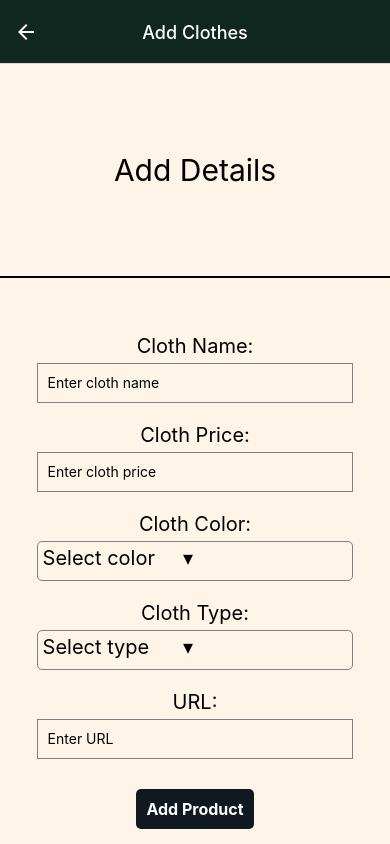
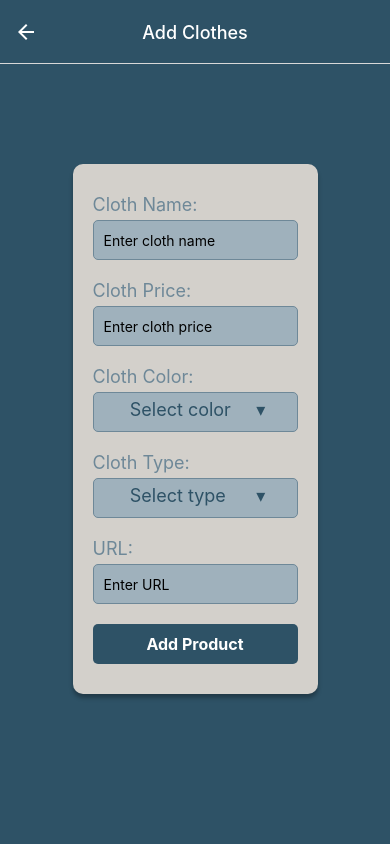
Before and after one commit to KhaosFountain/UniFashion, a React Native app: screen /Add in a window 390 px wide. Built offline with nearby package versions, Linux system fonts and the light colour scheme; what expo-notifications would draw is missing.

Commit message:
done some css

```diff
--- a/App.js
+++ b/App.js
@@ -33,9 +33,10 @@ export default function App() {
           name="auth"
           component={AuthScreen}
           options={{
-            title: "signup",
+            title: "Welcome",
             headerStyle: { backgroundColor: "#102820FF" },
             headerTintColor: "white",
+            headerTitleAlign: 'center',
           }}
         />
 
@@ -43,9 +44,9 @@ export default function App() {
           name="signup"
           component={SignupScreen}
           options={{
-            title: "signup",
-            headerStyle: { backgroundColor: "#102820FF" },
-            headerTintColor: "white",
+            title: "Signup Here",
+            headerStyle: { backgroundColor: "#2E5266FF" },
+            headerTintColor: "#FFA177FF",
             headerTitleAlign: 'center',
           }}
         />
@@ -79,7 +80,7 @@ export default function App() {
           component={AddScreen}
           options={{
             title: "Add Clothes",
-            headerStyle: { backgroundColor: "#102820FF" },
+            headerStyle: { backgroundColor: "#2E5266FF" },
             headerTintColor: "white",
             headerTitleAlign: 'center',
           }}
@@ -114,17 +115,6 @@ const HomeScreen = ({ navigation }) => {
             <Text style={style.text}>Add Product</Text>
           </Pressable>
         </View>
-        <View style={style.section} >
-          <Pressable onPress={() => navigation.navigate("Edit")} style={style.button}>
-            <Text style={style.text}>Edit Product</Text>
-          </Pressable>
-        </View>
-        <View style={style.section}>
-          <Pressable onPress={() => navigation.navigate("Delete")} style={style.button}>
-            <Text style={style.text}>Delete Product</Text>
-          </Pressable>
-        </View>
-
       </View>
     </ScrollView>
 
@@ -134,10 +124,9 @@ const HomeScreen = ({ navigation }) => {
 const style = StyleSheet.create({
   container: {
     flex: 1,
-    backgroundColor: "grey",
-    justifyContent: "space-around",
+    backgroundColor: "#fef4e8",
     alignItems: "center",
-    height: 1000,
+    height: 830,
   },
   logIn: {
     backgroundColor: "pink",
--- a/Screens/AddScreen.js
+++ b/Screens/AddScreen.js
@@ -99,9 +99,9 @@ export default function AddScreen() {
 
     return (
         <ScrollView style={style.scroll}>
-            <View style={style.add}>
-                <Text style={style.title}>Add Details</Text>
-                <View style={style.box}>
+            <View style={style.container}>
+                <View style={style.card}>
+                    <View style={style.inputGroup}>
                         <Text style={style.label}>Cloth Name:</Text>
                         <TextInput
                             style={style.input}
@@ -109,7 +109,9 @@ export default function AddScreen() {
                             value={name}
                             onChangeText={setName}
                         />
+                    </View>
 
+                    <View style={style.inputGroup}>
                         <Text style={style.label}>Cloth Price:</Text>
                         <TextInput
                             style={style.input}
@@ -117,7 +119,9 @@ export default function AddScreen() {
                             value={price}
                             onChangeText={setPrice}
                         />
+                    </View>
 
+                    <View style={style.inputGroup}>
                         <Text style={style.label}>Cloth Color:</Text>
                         <TouchableOpacity
                             onPress={() => {
@@ -125,27 +129,11 @@ export default function AddScreen() {
                             }}
                             style={pickerStyles}
                         >
-                        <Text style = {style.text}>{color || 'Select color    '} {"\u25BE"}</Text>
+                            <Text style={style.text}>{color || 'Select color    '} {"\u25BE"}</Text>
                         </TouchableOpacity>
-                    <Modal
-                        animationType="fade"
-                        transparent={true}
-                        visible={colorModalVisible}
-                        onRequestClose={() => {
-                            setColorModalVisible(false);
-                        }}
-                    >
-                        <View style={style.centeredView}>
-                            <View style={style.modalView}>
-                                <FlatList
-                                    data={colors}
-                                    renderItem={renderItemColor}
-                                    keyExtractor={(item) => item.value}
-                                />
                     </View>
-                        </View>
-                    </Modal>
 
+                    <View style={style.inputGroup}>
                         <Text style={style.label}>Cloth Type:</Text>
                         <TouchableOpacity
                             onPress={() => {
@@ -153,27 +141,11 @@ export default function AddScreen() {
                             }}
                             style={pickerStyles}
                         >
-                        <Text style = {style.text}>{type || 'Select type     '} {"\u25BE"}</Text>
+                            <Text style={style.text}>{type || 'Select type     '} {"\u25BE"}</Text>
                         </TouchableOpacity>
-                    <Modal
-                        animationType="fade"
-                        transparent={true}
-                        visible={typeModalVisible}
-                        onRequestClose={() => {
-                            setTypeModalVisible(false);
-                        }}
-                    >
-                        <View style={style.centeredView}>
-                            <View style={style.modalView}>
-                                <FlatList
-                                    data={clothingTypes}
-                                    renderItem={renderItemType}
-                                    keyExtractor={(item) => item.value}
-                                />
                     </View>
-                        </View>
-                    </Modal>
 
+                    <View style={style.inputGroup}>
                         <Text style={style.label}>URL:</Text>
                         <TextInput
                             style={style.input}
@@ -181,94 +153,108 @@ export default function AddScreen() {
                             value={url}
                             onChangeText={setUrl}
                         />
+                    </View>
 
+                    {/* Add Product Button */}
                     <Pressable style={style.addButton} onPress={async () => callAPI()}>
                         <Text style={style.buttonText}>Add Product</Text>
                     </Pressable>
                 </View>
             </View>
         </ScrollView>
-
     );
 }
 
 const style = StyleSheet.create({
     scroll: {
-        backgroundColor: 'black',
+        backgroundColor: '#2E5266FF',
     },
-    add: {
-        justifyContent: "space-evenly",
+    container: {
+        flex: 1,
+        justifyContent: "center",
         alignItems: "center",
-        backgroundColor: "#fef4e8",
-        height: 900,
+        paddingHorizontal: 20,
+        backgroundColor: '#2E5266FF',
     },
     title: {
-        alignItems: 'center',
         fontSize: 30,
+        color: '#D3D0CBFF',
+        fontWeight: 'bold',
+        marginBottom: 20,
     },
-    box: {
-        borderWidth: 2,
-        borderColor: 'black',
-        width: 400,
-        height: 600,
-        justifyContent: 'center',
-        alignItems: 'center',
+    card: {
+        backgroundColor: '#D3D0CBFF',
+        width: '70%',
+        borderRadius: 10,
+        paddingHorizontal: 20,
+        paddingVertical: 30,
+        shadowColor: '#000',
+        shadowOffset: {
+            width: 0,
+            height: 4,
+        },
+        shadowOpacity: 0.30,
+        shadowRadius: 4.65,
+        elevation: 8,
+        marginTop: 100,
+    },
+    inputGroup: {
+        marginBottom: 20,
     },
     label: {
-        fontSize: 20,
-        marginTop: 10,
+        fontSize: 18,
         marginBottom: 5,
+        color: '#6E8898FF',
     },
     text: {
-        fontSize: 20,
-        color: 'black',
+        fontSize: 18,
+        color: '#2E5266FF',
         textAlign: "center",
         paddingLeft: 5,
         paddingBottom: 5,
     },
     input: {
         borderWidth: 1,
-        borderColor: 'gray',
-        width: '80%',
+        borderColor: '#6E8898FF',
+        backgroundColor: '#9FB1BCFF',
+        width: '100%',
         height: 40,
         padding: 10,
-        marginBottom: 10,
+        borderRadius: 5,
     },
     addButton: {
-        backgroundColor: '#101820FF',
+        backgroundColor: '#2E5266FF',
         borderRadius: 5,
-        padding: 10,
-        marginTop: 20,
+        paddingVertical: 10,
+        paddingHorizontal: 20,
     },
     buttonText: {
         color: 'white',
         fontWeight: 'bold',
         fontSize: 16,
+        textAlign: 'center',
     },
     pickerIOS: {
         borderWidth: 1,
-        borderColor: 'gray',
-        width: '80%',
+        borderColor: '#6E8898FF',
+        backgroundColor: '#9FB1BCFF',
+        width: '100%',
         height: 40,
         borderRadius: 5,
-        marginBottom: 10,
-        alignItems: 'flex-start',
         justifyContent: 'center',
     },
     pickerAndroid: {
         borderWidth: 1,
-        borderColor: 'gray',
-        width: '80%',
+        borderColor: '#6E8898FF',
+        backgroundColor: '#9FB1BCFF',
+        width: '100%',
         height: 40,
         borderRadius: 5,
-        marginBottom: 10,
-        alignItems: 'flex-start',
         justifyContent: 'center',
     },
     centeredView: {
         flex: 1,
         justifyContent: 'center',
-        backgroundColor: 'grey',
         backgroundColor: 'rgba(128, 128, 128, 0.5)',
         marginTop: 56,
     },
@@ -286,7 +272,7 @@ const style = StyleSheet.create({
         shadowRadius: 4,
         elevation: 5,
     },
-    pickerItem:{
+    pickerItem: {
         fontSize: 30,
-    }
+    },
 });
--- a/Screens/Signup.js
+++ b/Screens/Signup.js
@@ -1,8 +1,8 @@
 import React, { useState } from 'react';
 import { useEffect } from 'react';
-import { View, Text, TextInput, Pressable, StyleSheet } from 'react-native';
+import { View, Text, TextInput, Pressable, StyleSheet, Image } from 'react-native';
 
-export default function SignupScreen({navigation}) {
+export default function SignupScreen({ navigation }) {
     const [username, setUsername] = useState("");
     const [password, setPassword] = useState("");
     const [isSignUp, setSignup] = useState(false);
@@ -23,8 +23,7 @@ export default function SignupScreen({navigation}) {
                     }) // Need to use POST to send body
                 }
             )
-            if(res.status == 201)
-            {
+            if (res.status == 201) {
                 setSignup(true);
             }
             setUsername("");
@@ -43,46 +42,85 @@ export default function SignupScreen({navigation}) {
     }, [isSignUp]);
 
     return (
-        <View style={style.auth}>
-            <Text style={style.authText}>Signup Here</Text>
+        <View style={style.authContainer}>
+          <View style={style.cardContainer}>
+            <View style={style.usernameContainer}>
               <TextInput
-                style={style.textInput}
-                placeholder="Username"
+                style={style.usernameInput}
+                placeholder="Enter your username"
+                placeholderTextColor={'#3E282BFF'}
                 defaultValue={username}
-                onChangeText={user => setUsername(user)}
+                onChangeText={(user) => setUsername(user)}
               />
+            </View>
+            <View style={style.passwordContainer}>
               <TextInput
-                style={style.textInput}
-                placeholder="Password"
+                style={style.passwordInput}
+                placeholder="Enter your password"
+                placeholderTextColor={'#3E282BFF'}
                 defaultValue={password}
-                onChangeText={pass => setPassword(pass)}
+                onChangeText={(pass) => setPassword(pass)}
                 secureTextEntry={true}
               />
-            <Pressable style={style.logIn} onPress={async () => callAPI()}>
-                <Text style={style.text}>Sign Up</Text>
+            </View>
+            <Pressable style={style.signUpButton} onPress={async () => callAPI()}>
+              <Text style={style.signUpButtonText}>Sign Up</Text>
             </Pressable>
+          </View>
         </View>
       );
 }
 
 
 const style = StyleSheet.create({
-    auth: {
+    authContainer: {
       flex: 1,
-        justifyContent: "flex-start",
+      justifyContent: "center",
       alignItems: "center",
-        backgroundColor: "#fef4e8",
+      backgroundColor: '#2E5266FF', // Sapphire
     },
-    textInput: {
-        marginTop: 10,
+    cardContainer: {
+      backgroundColor: '#D3D0CBFF', // American Silver
+      padding: 20,
+      borderRadius: 10,
+      alignItems: 'center',
+      shadowColor: "#000",
+      shadowOffset: {
+        width: 0,
+        height: 5,
+      },
+      shadowOpacity: 0.36,
+      shadowRadius: 6.68,
+      elevation: 20,
+    },
+    usernameContainer: {
+      marginTop: 20,
+      flexDirection: "row",
+      alignItems: "center",
+    },
+    usernameInput: {
       borderWidth: 1,
-        borderColor: "black",
-        padding: 3,
-        width: 400,
-        color: "black",
+      borderColor: '#6E8898FF', // Light Slate Gray
+      padding: 10,
+      width: "80%",
+      fontSize: 18,
+      color: '#9FB1BCFF', // Cadet Gray
     },
-    logIn: {
-        backgroundColor: "pink",
+    passwordContainer: {
+      marginTop: 20,
+      flexDirection: "row",
+      alignItems: "center",
+    },
+    passwordInput: {
+      borderWidth: 1,
+      borderColor: '#6E8898FF', // Light Slate Gray
+      padding: 10,
+      width: "80%",
+      fontSize: 18,
+      color: '#9FB1BCFF', // Cadet Gray
+    },
+    signUpButton: {
+        backgroundColor: '#6E8898FF', // Light Slate Gray
         padding: 10,
         marginTop: 10,
         alignItems: "center",
@@ -90,6 +128,17 @@ const style = StyleSheet.create({
         borderColor: "black",
         borderRadius: 3,
         width: 100,
+        shadowColor: "#000",
+        shadowOffset: {
+          width: 0,
+          height: 5,
         },
-
-})
+        shadowOpacity: 0.36,
+        shadowRadius: 6.68,
+        elevation: 11,
+    },
+    signUpButtonText: {
+      color: "white",
+      fontWeight: "bold",
+    },
+});
--- a/Screens/ViewScreen.js
+++ b/Screens/ViewScreen.js
@@ -67,70 +67,55 @@ export default function ViewScreen({ navigation }) {
   }, []);
 
   return (
-    <ScrollView>
+    <ScrollView flex={1}>
       <View style={style.container}>
         {products.map((product) => (
-          <View key={product._id}>
+          <View style={style.cardContainer} key={product._id}>
             <Image
               source={{ uri: product.url }}
-              style={{ width: 200, height: 200 }}
+              style={style.image}
             />
-            <Text>
-              {product.productTitle}: {product.color} : {product.productName}:{" "}
-              {product.price}
-            </Text>
+            <View style={style.cardTextContainer}>
+              <Text style={style.cardTitle}>Title: {product.productTitle}</Text>
+              <Text style={style.cardSubtitle}>color: {product.color}</Text>
+              <Text style={style.cardName}>name: {product.productName}</Text>
+              <Text style={style.cardPrice}>Price: ${product.price}</Text>
+            </View>
             <Pressable
-              style={style.logIn}
-              onPress={() => { scheduleNotificationHandler(product.productName); sendPushNotificationHandler(); deleteApi(product.productName); }}
+              style={style.buyButton}
+              onPress={() => {
+                scheduleNotificationHandler(product.productName);
+                sendPushNotificationHandler();
+                deleteApi(product.productName);
+              }}
             >
-              <Text>Buy</Text>
+              <Text style={style.buyButtonText}>Buy</Text>
             </Pressable>
           </View>
         ))}
       </View>
     </ScrollView>
-
   );
 }
 
 const style = StyleSheet.create({
   container: {
     width: "100%",
-    height: "85%",
-    padding: 5,
+    height: "100%",
+    padding: 10,
     flexDirection: "row",
     flexWrap: "wrap",
-  },
-  box: {
-    width: "50%",
-    height: "50%",
-    padding: 5,
-  },
-  inner: {
-    flex: 1,
-    backgroundColor: "#eee",
-    alignItems: "center",
-    justifyContent: "center",
+    justifyContent: "space-evenly",
+    backgroundColor: '#fef4e8',
   },
   image: {
-    width: "100%",
-    height: "100%",
+    width: 200,
+     height: 200 ,
     resizeMode: "contain",
   },
   text: {
     fontSize: 25,
     textAlign: "center",
-  },
-  button: {
-    backgroundColor: "black",
-    padding: 10,
-    marginTop: 10,
-    alignItems: "center",
-    borderWidth: 3,
-    borderColor: "white",
-    borderRadius: 3,
-  },
-  text: {
     color: "white",
   },
   logIn: {
@@ -143,4 +128,26 @@ const style = StyleSheet.create({
     borderRadius: 3,
     width: 100,
   },
+  cardContainer:{
+    overflow: 'hidden',
+    width: '47%',
+    alignItems: "center",
+    borderWidth: 1,
+    borderColor: 'black',
+    marginBottom: 20,
+  },
+  cardTextContainer:{
+    flex: 1,
+    alignItems: "flex-start",
+  },
+  buyButton:{
+    backgroundColor: "pink",
+    padding: 10,
+    marginBottom: 30,
+    alignItems: "center",
+    borderWidth: 2,
+    borderColor: "black",
+    borderRadius: 3,
+    width: '50%',
+  }
 });
--- a/package.json
+++ b/package.json
@@ -29,7 +29,8 @@
     "react-native-dropdown-picker": "^5.4.6",
     "react-native-dropdown-select-list": "^2.0.4",
     "react-native-modal-dropdown": "^1.0.2",
-    "react-native-picker-select": "^8.0.4"
+    "react-native-picker-select": "^8.0.4",
+    "react-native-vector-icons": "^9.2.0"
   },
   "devDependencies": {
     "@babel/core": "^7.12.9"
```
Also changed, not shown: 1 other file (tests, documents, lock files or other folders). Lines whose indentation alone changed are shown as unchanged.
